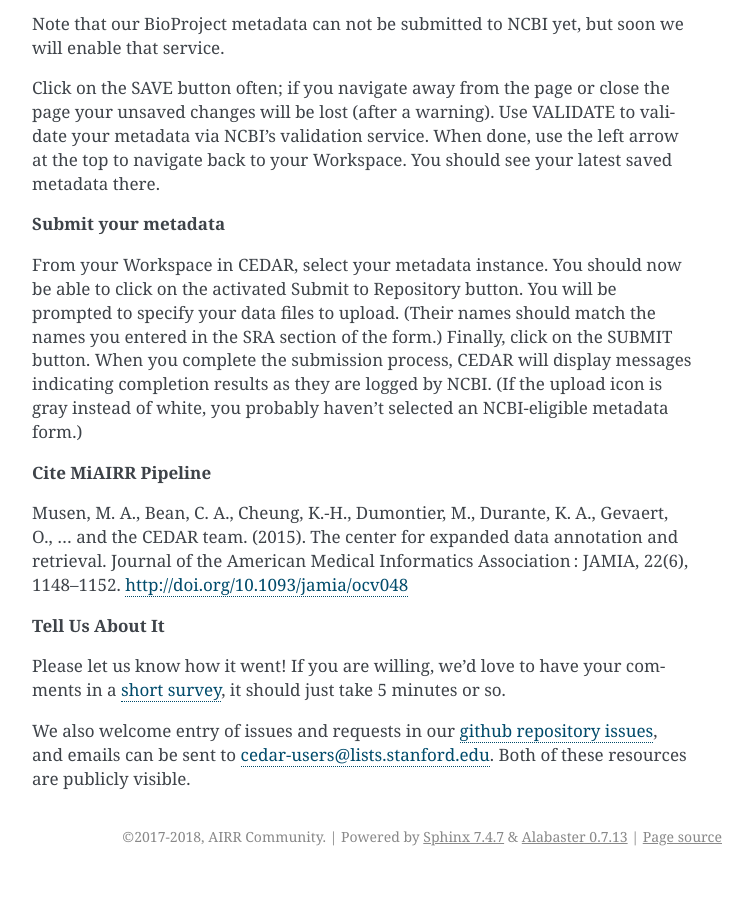
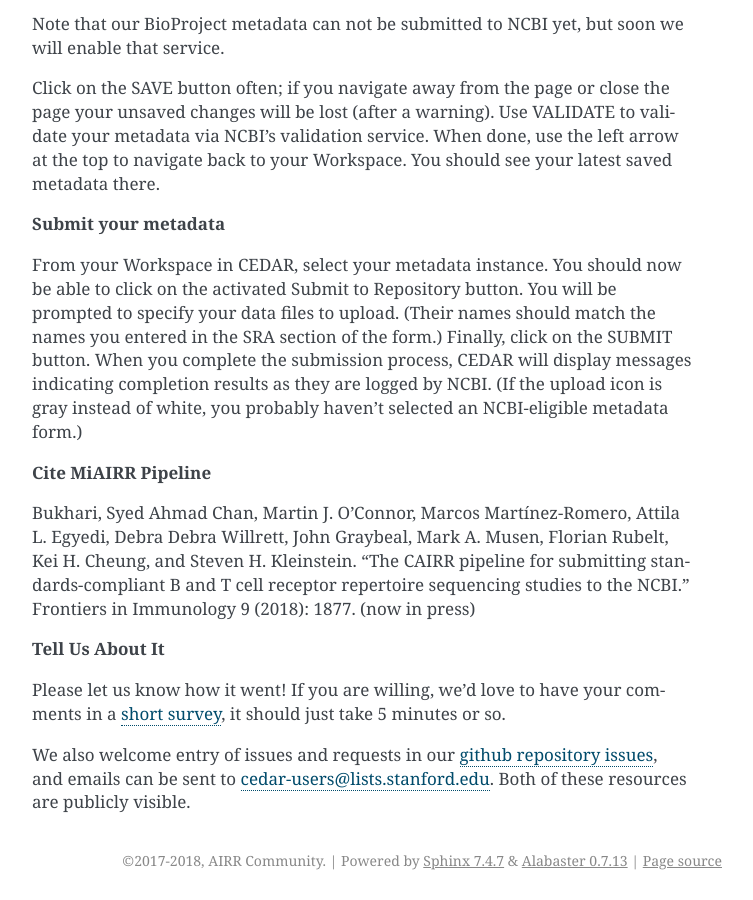
Before and after one commit to airr-community/airr-standards, a Sphinx documentation site: the page built from docs/cairr/overview.rst, in a window 1280 px wide and 900 px high, scrolled down 2672 px. Shown: the whole window, without its empty margins (388-1141 px from the left). Built offline with Sphinx 7.4.7, drawn with Linux system fonts in a browser that asks for light colours; pages that are not in the unit, such as notebooks, are missing from menus; before the commit the page ends 3548 px from its top, so only the background shows below that.

Commit message:
CAIRR documentation updated
CAIRR documentation updated

```diff
--- a/docs/cairr/overview.rst
+++ b/docs/cairr/overview.rst
@@ -62,7 +62,8 @@
 
 **Cite MiAIRR Pipeline**
 
-Musen, M. A., Bean, C. A., Cheung, K.-H., Dumontier, M., Durante, K. A., Gevaert, O., … and the CEDAR team. (2015). The center for expanded data annotation and retrieval. Journal of the American Medical Informatics Association : JAMIA, 22(6), 1148–1152. http://doi.org/10.1093/jamia/ocv048
+Bukhari, Syed Ahmad Chan, Martin J. O'Connor, Marcos Martínez-Romero, Attila L. Egyedi, Debra Debra Willrett, John Graybeal, Mark A. Musen, Florian Rubelt, Kei H. Cheung, and Steven H. Kleinstein. "The CAIRR pipeline for submitting standards-compliant B and T cell receptor repertoire sequencing studies to the NCBI." Frontiers in Immunology 9 (2018): 1877. (now in press)
+
 
 **Tell Us About It**
 
```
